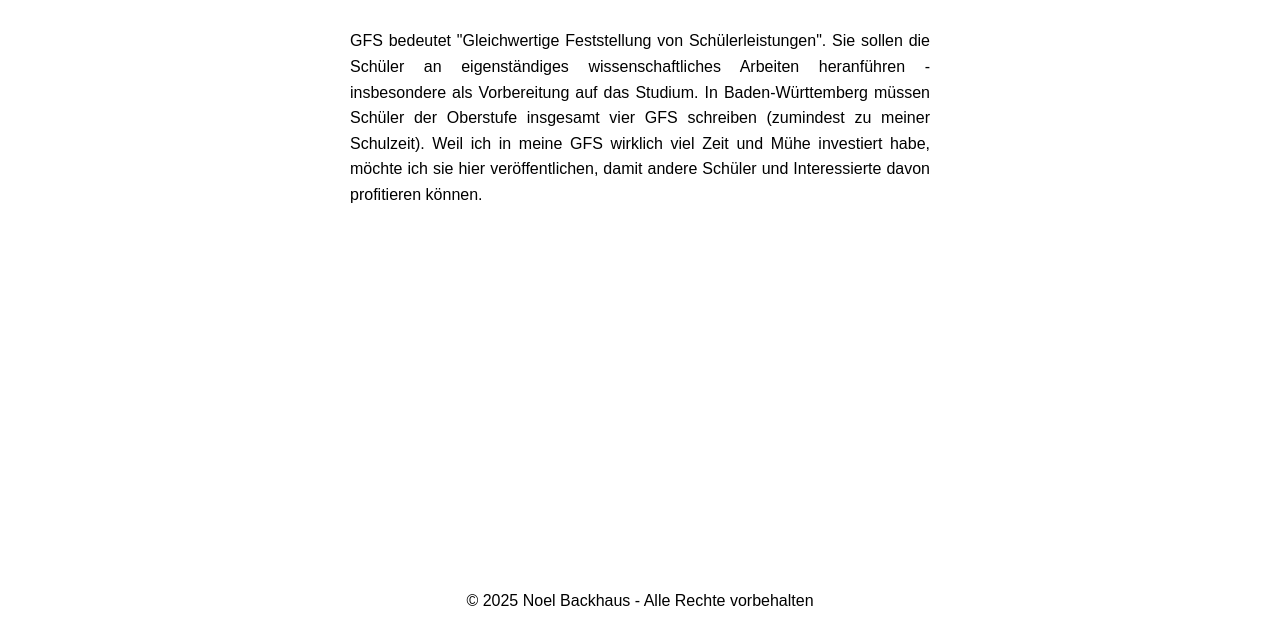
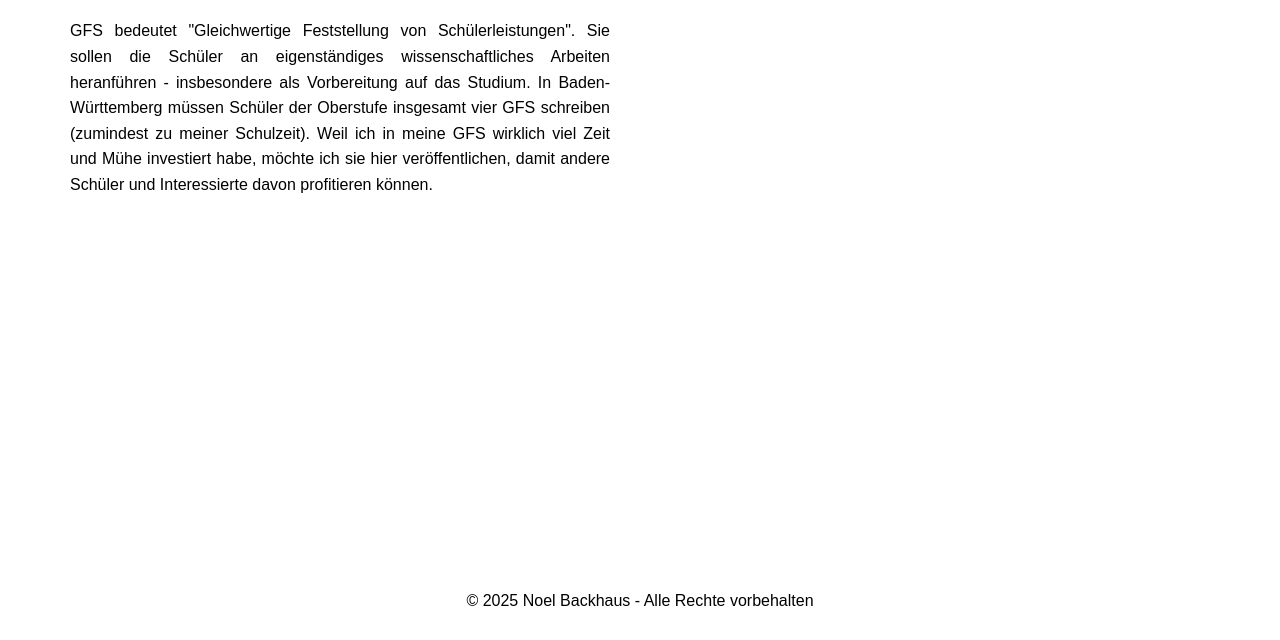
Before and after one commit to Noel-Backhaus/Homepage, a plain HTML site: page gfs.html in a window 1280 px wide. Shown: the part 160-800 px from the top of the page. Drawn offline with Linux system fonts and the light colour scheme.

Commit message:
Update style.css

```diff
--- a/style.css
+++ b/style.css
@@ -74,8 +74,8 @@ h1 {
 
 p {
   text-align: justify;
-  margin: 20px auto;
-  padding: 10px;
+  margin: 0px 40px;
+  padding: 0px 30px;
   max-width: 600px;
   line-height: 1.6;
 }
```
